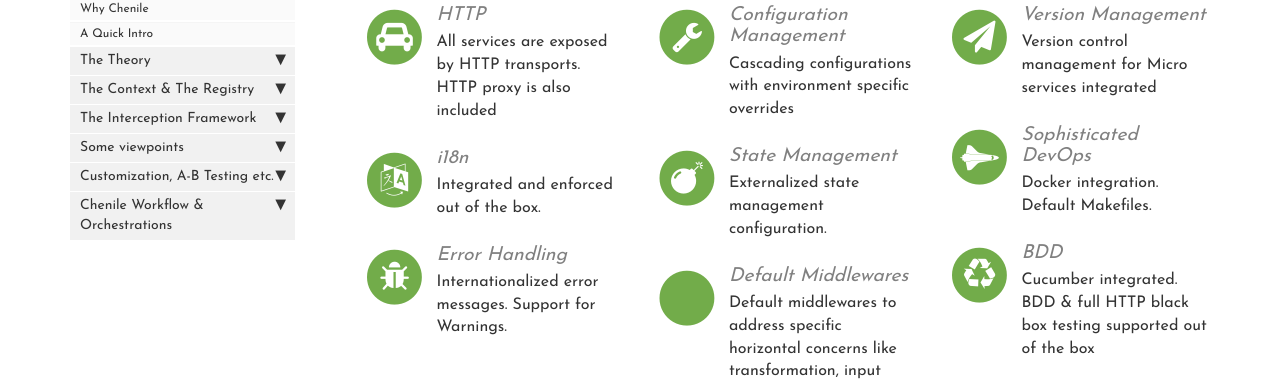
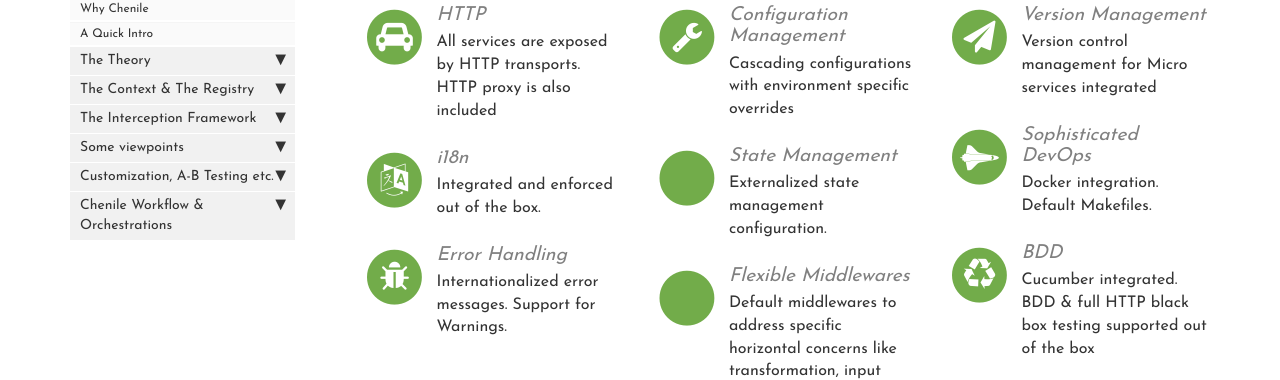
Before and after one commit to rajakolluru/cheniledocs.github.io, a Jekyll site: the page built from index.html, in a window 1280 px wide and 900 px high, scrolled down 1144 px. Shown: the part 189-569 px from the top of the window. Built offline with Jekyll 4.4.1, drawn with Linux system fonts in a browser that asks for light colours; comment, search, counter and statistics services are not loaded.

Commit message:
icon change

```diff
--- a/index.html
+++ b/index.html
@@ -184,7 +184,7 @@
                 <div class="pull-left">
                     <span class="fa-stack fa-2x">
                           <i class="fa fa-circle fa-stack-2x text-primary"></i>
-                          <i class="fa fa-bomb fa-stack-1x fa-inverse"></i>
+                          <i class="fa fa-webflow fa-stack-1x fa-inverse"></i>
                     </span>
                 </div>
                 <div class="media-body">
@@ -196,11 +196,11 @@
                 <div class="pull-left">
                     <span class="fa-stack fa-2x">
                           <i class="fa fa-circle fa-stack-2x text-primary"></i>
-                          <i class="fa fa-ruler-horizontal fa-stack-1x fa-inverse"></i>
+                          <i class="fa fa-center fa-stack-1x fa-inverse"></i>
                     </span>
                 </div>
                 <div class="media-body">
-                    <h4 class="media-heading">Default Middlewares</h4>
+                    <h4 class="media-heading">Flexible Middlewares</h4>
                     <p>Default middlewares to address specific horizontal concerns like transformation, input validation etc.</p>
                 </div>
             </div>
```
